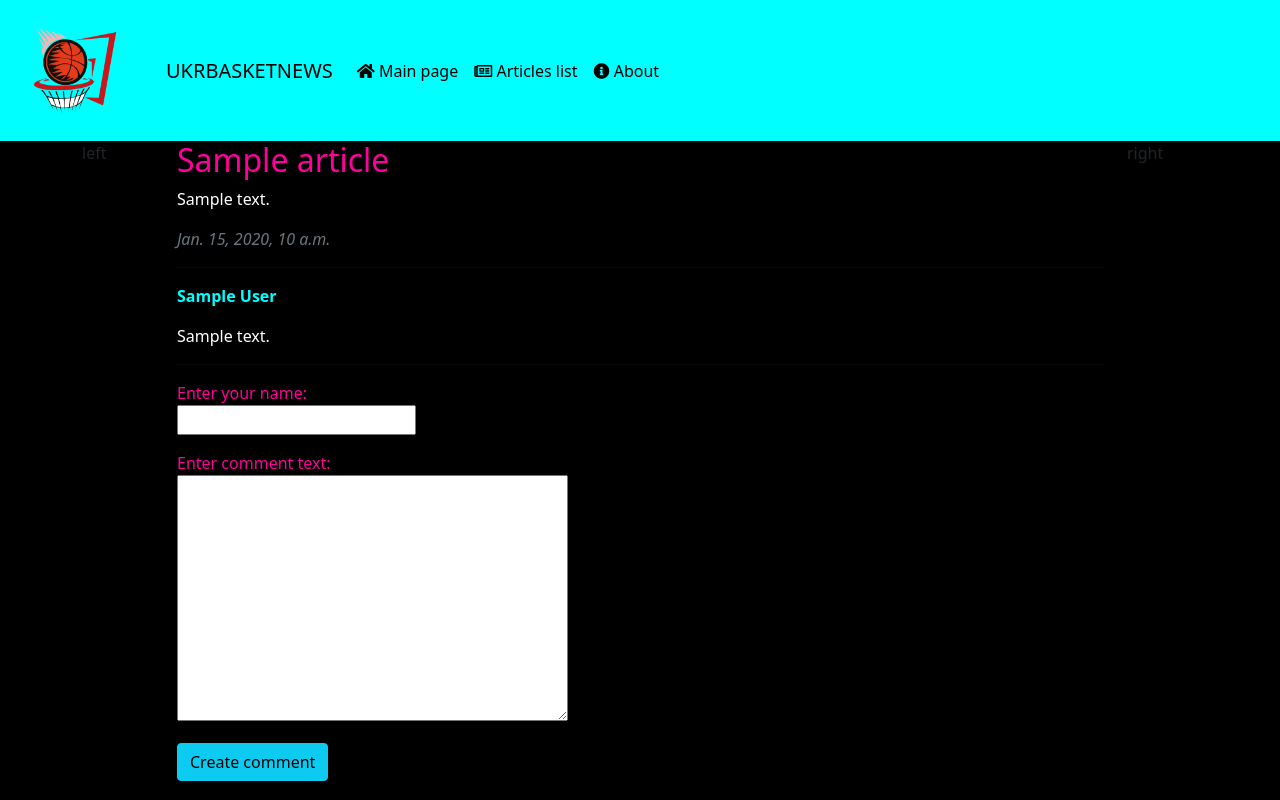
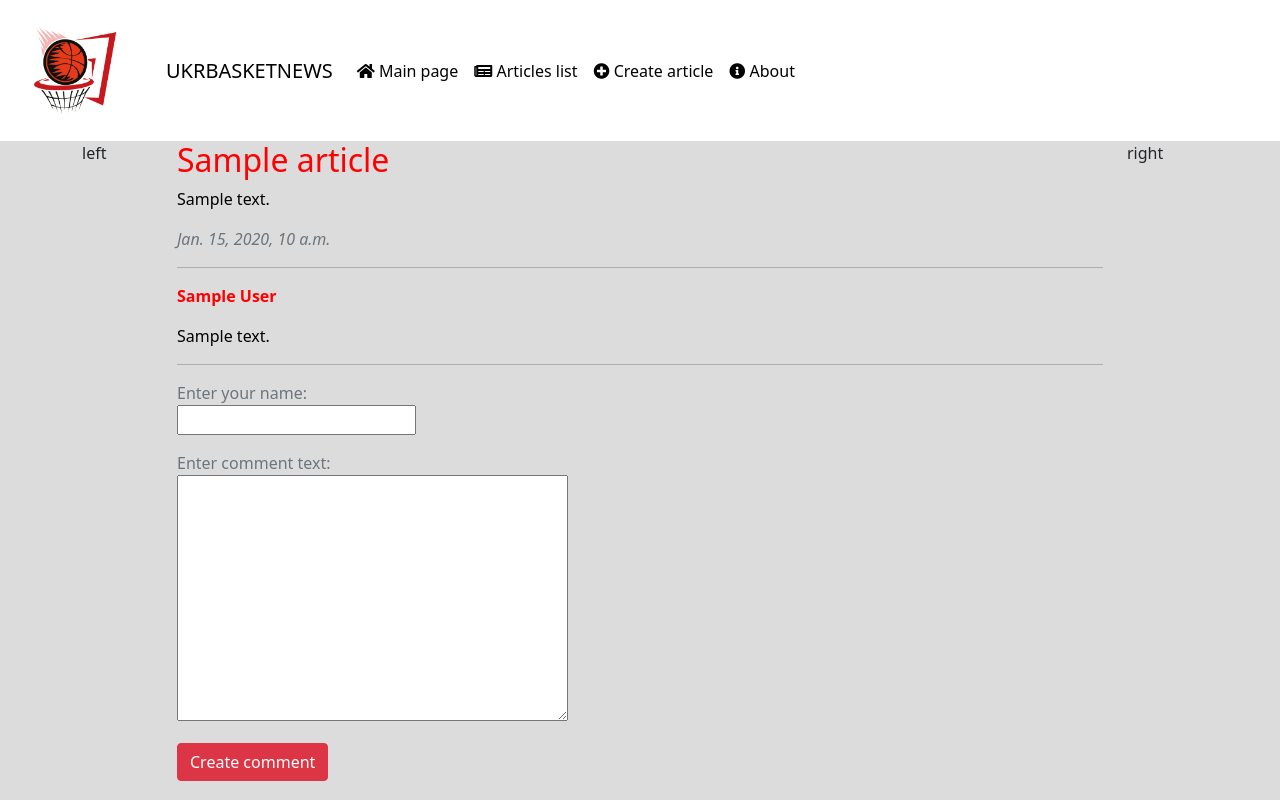
Before and after one commit to MaksymZlobin/Django_project, a Django app: page /articles/1/ in a window 1280 px wide. Run offline with Django 3.2, Linux system fonts and the light colour scheme; tables that the repository leaves empty hold one stand-in row (values such as "Sample post"); some libraries are stand-ins or nearby versions.

Commit message:
Create article button added in navigation menu. Templates updated.

```diff
--- a/ukrbasketnews/news/templates/base.html
+++ b/ukrbasketnews/news/templates/base.html
@@ -7,8 +7,8 @@
     <link rel="stylesheet" href="https://cdn.jsdelivr.net/npm/bootstrap@5.1.3/dist/css/bootstrap.min.css">
     <link rel="stylesheet" href="https://use.fontawesome.com/releases/v5.8.2/css/all.css">
 </head>
-<body style="background-color: #000000">
-<nav class="navbar navbar-expand-lg navbar-light sticky-top" style="background-color: #00ffff">
+<body style="background-color: #dcdcdc">
+<nav class="navbar navbar-expand-lg navbar-light sticky-top" style="background-color: #FFFFFF">
     <a class="navbar-brand" href="{% url 'news:main' %}">
         <img src="{% static 'news/img/logo.png' %}" alt="logo" width="150" height="115">
     </a>
@@ -24,7 +24,10 @@
                 <a class="nav-link text-black" href="{% url 'news:main' %}"><i class="fas fa-home"></i> Main page</a>
             </li>
             <li class="nav-item">
-                <a class="nav-link text-black" href="{% url 'news:articles' %}"><i class="far fa-newspaper"></i> Articles list</a>
+                <a class="nav-link text-black" href="{% url 'news:articles' %}"><i class="fas fa-newspaper"></i> Articles list</a>
+            </li>
+            <li class="nav-item">
+                <a class="nav-link text-black" href="{% url 'news:create_article' %}"><i class="fas fa-plus-circle"></i> Create article</a>
             </li>
             <li class="nav-item">
                 <a class="nav-link text-black" href="{% url 'news:about' %}"><i class="fas fa-info-circle"></i> About</a>
--- a/ukrbasketnews/news/templates/news/about.html
+++ b/ukrbasketnews/news/templates/news/about.html
@@ -3,8 +3,8 @@
 {% block title %}About{% endblock %}
 
 {% block content %}
-    <div class="features" style="color:#fe019a">
-        <h1>About this site</h1>
-        <p>This is the ukrainian basketball news site and sometimes you can find NBA news here.</p>
+    <div class="features">
+        <h1 class="text-danger">About this site</h1>
+        <p class="text-dark">This is the ukrainian basketball news site and sometimes you can find NBA news here.</p>
     </div>
 {% endblock %}
--- a/ukrbasketnews/news/templates/news/article_edit.html
+++ b/ukrbasketnews/news/templates/news/article_edit.html
@@ -1,9 +1,9 @@
 {% extends 'base.html' %}
 
 {% block content %}
-    <h1>New article</h1>
-    <form method="POST" class="post-form">{% csrf_token %}
+    <h1 class="text-danger">New article</h1>
+    <form method="POST" class="post-form text-muted">{% csrf_token %}
         {{ form.as_p }}
-        <button type="submit" class="save btn btn-default">Create article</button>
+        <button type="submit" class="save btn btn-danger">Create article</button>
     </form>
 {% endblock %}
--- a/ukrbasketnews/news/templates/news/detail.html
+++ b/ukrbasketnews/news/templates/news/detail.html
@@ -4,9 +4,9 @@
 
 {% block content %}
 
-<h2 style="color:#fe019a">{{article.title}}</h2>
+<h2 style="color:#ff0000">{{article.title}}</h2>
 
-<p style="color:#ffffff">{{article.text}}</p>
+<p style="color:#000000">{{article.text}}</p>
 
 <em class="text-muted">{{article.date}}</em>
 
@@ -16,8 +16,8 @@
 
     {% for comment in comments %}
         <p>
-            <strong style="color:#00ffff">{{comment.author_name}}</strong>
-            <p style="color:#ffffff">{{comment.comment_text}}</p>
+            <strong style="color:#ff0000">{{comment.author_name}}</strong>
+            <p style="color:#000000">{{comment.comment_text}}</p>
         </p>
     {% endfor %}
 
@@ -28,9 +28,9 @@
 <hr>
 
 <form method="POST" class="post-form" action="{% url 'news:create_comment' article.id %}">{% csrf_token %}
-    <p style="color:#fe019a">{{ comment_form.author_name.label }}:<br>{{ comment_form.author_name }}</p>
-    <p style="color:#fe019a">{{ comment_form.comment_text.label }}:<br>{{ comment_form.comment_text }}</p>
-    <button type="submit" class="btn btn-info">Create comment</button>
+    <p class="text-muted">{{ comment_form.author_name.label }}:<br>{{ comment_form.author_name }}</p>
+    <p class="text-muted">{{ comment_form.comment_text.label }}:<br>{{ comment_form.comment_text }}</p>
+    <button type="submit" class="btn btn-danger">Create comment</button>
 </form>
 
 {% endblock %}
--- a/ukrbasketnews/news/templates/news/main_page.html
+++ b/ukrbasketnews/news/templates/news/main_page.html
@@ -3,8 +3,8 @@
 {% block title %}Main page{% endblock %}
 
 {% block content %}
-    <div class="features" style="color:#fe019a">
-        <h1>Another day</h1>
-        <p>Another opportunity</p>
+    <div class="features">
+        <h1 class="text-danger">Another day</h1>
+        <p class="text-dark">Another opportunity</p>
     </div>
 {% endblock %}
--- a/ukrbasketnews/news/urls.py
+++ b/ukrbasketnews/news/urls.py
@@ -9,7 +9,7 @@
     path('articles/', views.ArticlesListView.as_view(), name='articles'),
     path('articles/<int:pk>/', views.ArticleDetailView.as_view(), name='article'),
     path('articles/<int:pk>/new-comment/', views.CreateCommentView.as_view(), name='create_comment'),
-    path('articles/new-article/', views.CreateArticleView.as_view(), name='create_article'),
+    path('articles/create-article/', views.CreateArticleView.as_view(), name='create_article'),
     path('page-not-found/', views.NotFoundView.as_view(), name='page_not_found'),
     path('bad-request/', views.BadRequestView.as_view(), name='bad_request'),
 ]
```
Also changed, not shown: ukrbasketnews/news/templates/news/list.html (+5 -5 lines).
